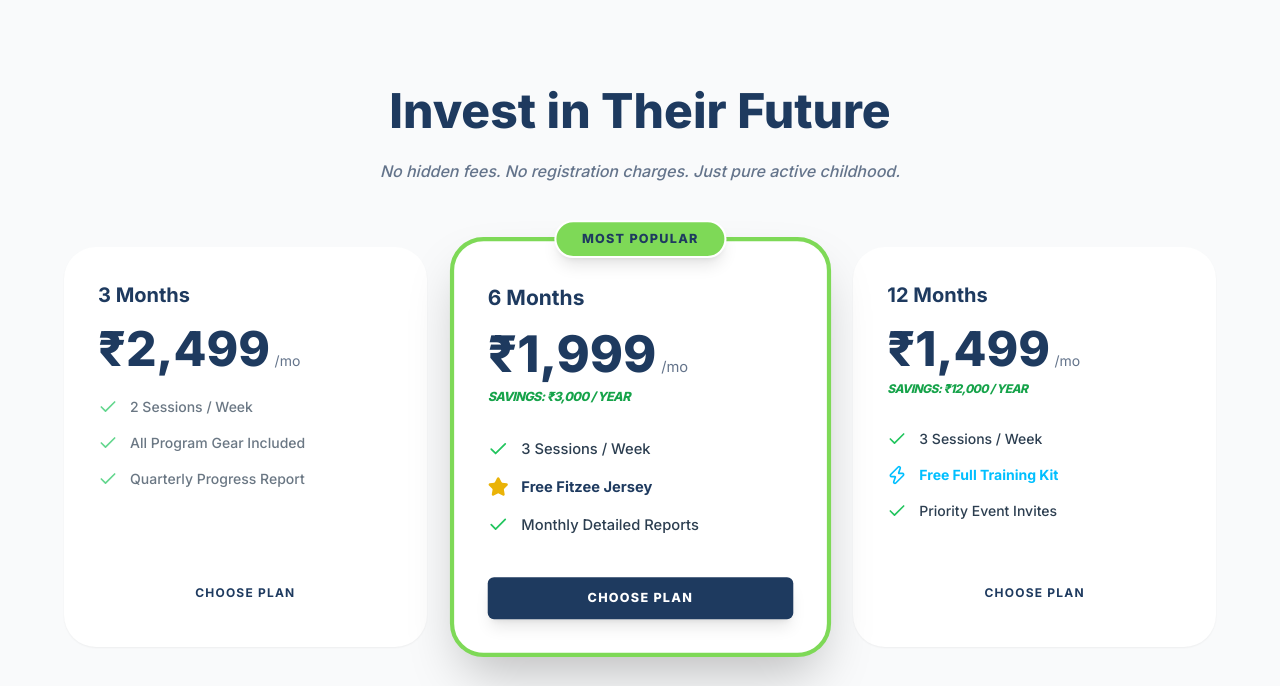
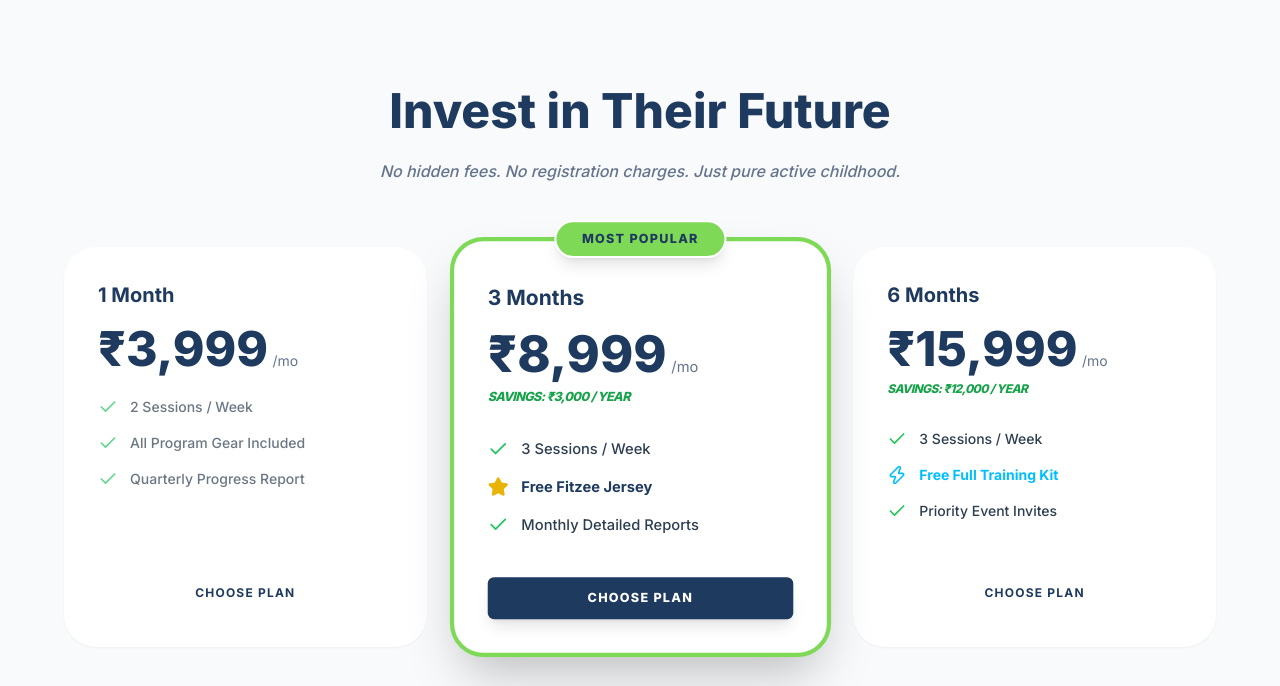
Before and after one commit to SahilKindarle/Fiitzee, a website: page pricing.html in a window 1280 px wide. Shown: the part 114-800 px from the top of the page. Drawn offline with nearby package versions, Linux system fonts and the light colour scheme.

Commit message:
Pricing and time chnages as per client

```diff
--- a/pricing.html
+++ b/pricing.html
@@ -134,9 +134,9 @@
                 <!-- 3 Months -->
                 <div
                     class="bg-white p-8 rounded-[2rem] border-2 border-transparent hover:border-fitzee-blue/20 transition-all flex flex-col shadow-sm hover:shadow-xl">
-                    <h3 class="text-xl font-bold text-fitzee-navy mb-4">3 Months</h3>
+                    <h3 class="text-xl font-bold text-fitzee-navy mb-4">1 Month</h3>
                     <div class="mb-6">
-                        <span class="text-5xl font-black text-fitzee-navy">₹2,499</span>
+                        <span class="text-5xl font-black text-fitzee-navy">₹3,999</span>
                         <span class="text-muted-foreground text-sm">/mo</span>
                     </div>
                     <ul class="space-y-4 mb-10 flex-1 text-sm font-medium">
@@ -158,9 +158,9 @@
                     <div
                         class="absolute -top-5 left-1/2 -translate-x-1/2 bg-fitzee-lime text-fitzee-navy px-6 py-2 rounded-full text-xs font-black uppercase tracking-widest border-2 border-white shadow-lg">
                         Most Popular</div>
-                    <h3 class="text-xl font-bold text-fitzee-navy mb-4 mt-2">6 Months</h3>
+                    <h3 class="text-xl font-bold text-fitzee-navy mb-4 mt-2">3 Months</h3>
                     <div class="mb-2">
-                        <span class="text-5xl font-black text-fitzee-navy">₹1,999</span>
+                        <span class="text-5xl font-black text-fitzee-navy">₹8,999</span>
                         <span class="text-muted-foreground text-sm">/mo</span>
                     </div>
                     <div class="text-xs font-black text-green-600 mb-8 italic uppercase tracking-tighter">Savings:
@@ -181,9 +181,9 @@
                 <!-- 12 Months -->
                 <div
                     class="bg-white p-8 rounded-[2rem] border-2 border-transparent hover:border-fitzee-blue/20 transition-all flex flex-col shadow-sm hover:shadow-xl">
-                    <h3 class="text-xl font-bold text-fitzee-navy mb-4">12 Months</h3>
+                    <h3 class="text-xl font-bold text-fitzee-navy mb-4">6 Months</h3>
                     <div class="mb-2">
-                        <span class="text-5xl font-black text-fitzee-navy">₹1,499</span>
+                        <span class="text-5xl font-black text-fitzee-navy">₹15,999</span>
                         <span class="text-muted-foreground text-sm">/mo</span>
                     </div>
                     <div class="text-xs font-black text-green-600 mb-8 italic uppercase tracking-tighter">Savings:
```
Also changed, not shown: register.html (+3 -3 lines).
